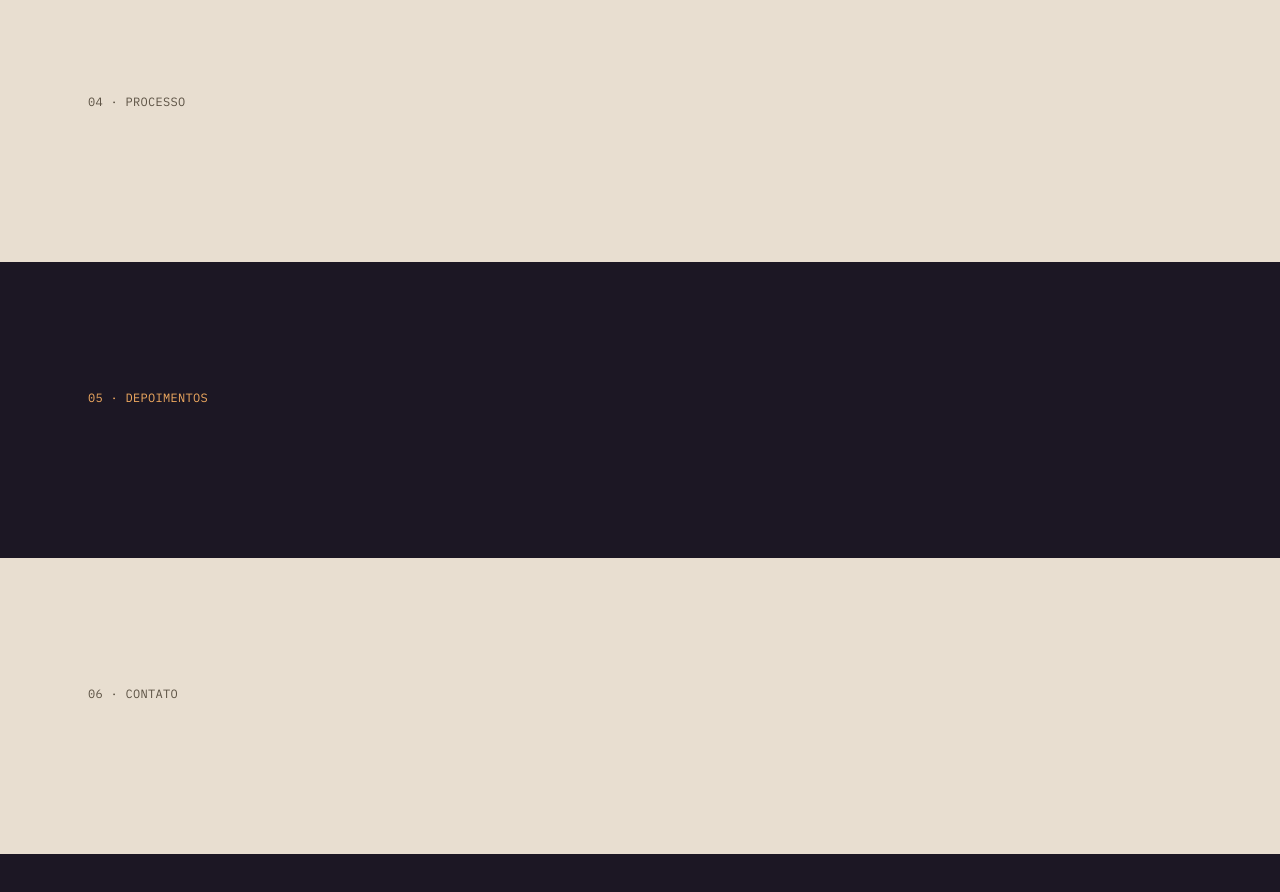
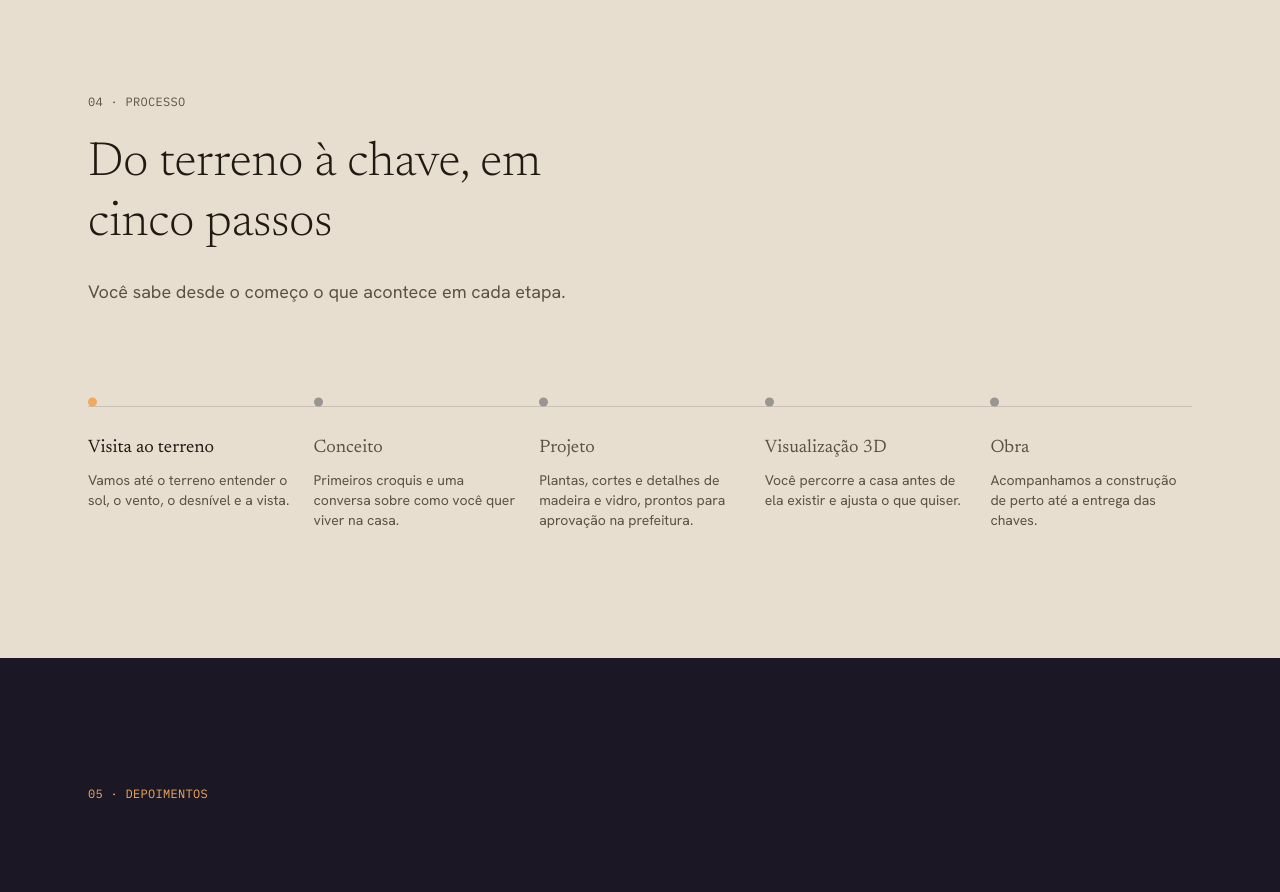
Before and after one commit to ffocuzada-tech/arquitetura-landing, a Next.js app: page / in a window 1280 px wide. Shown: the part 3920-4812 px from the top of the page. Built offline with nearby package versions, Linux system fonts and the light colour scheme.

Commit message:
feat: implementa a secao de processo com linha do tempo animada

```diff
--- a/src/components/sections/Processo.tsx
+++ b/src/components/sections/Processo.tsx
@@ -1,5 +1,132 @@
+"use client";
+
+import { useEffect, useRef } from "react";
 import Secao from "@/components/ui/Secao";
+import { gsap, ScrollTrigger } from "@/lib/gsap";
+import { useTextoSobe } from "@/hooks/useAnimacoesScroll";
+
+const etapas = [
+  {
+    titulo: "Visita ao terreno",
+    texto: "Vamos até o terreno entender o sol, o vento, o desnível e a vista.",
+  },
+  {
+    titulo: "Conceito",
+    texto: "Primeiros croquis e uma conversa sobre como você quer viver na casa.",
+  },
+  {
+    titulo: "Projeto",
+    texto:
+      "Plantas, cortes e detalhes de madeira e vidro, prontos para aprovação na prefeitura.",
+  },
+  {
+    titulo: "Visualização 3D",
+    texto: "Você percorre a casa antes de ela existir e ajusta o que quiser.",
+  },
+  {
+    titulo: "Obra",
+    texto: "Acompanhamos a construção de perto até a entrega das chaves.",
+  },
+];
 
 export default function Processo() {
-  return <Secao id="processo" fundo="linho" rotulo="04 · Processo" />;
+  const tituloRef = useRef<HTMLHeadingElement>(null);
+  const linhaBaseRef = useRef<HTMLDivElement>(null);
+  const linhaProgressoRef = useRef<HTMLDivElement>(null);
+  const pontoRefs = useRef<(HTMLDivElement | null)[]>([]);
+  const etapaTituloRefs = useRef<(HTMLHeadingElement | null)[]>([]);
+
+  useTextoSobe(tituloRef);
+
+  useEffect(() => {
+    const base = linhaBaseRef.current;
+    const linha = linhaProgressoRef.current;
+    if (!base || !linha) return;
+
+    function ativar(indice: number, ativo: boolean) {
+      const ponto = pontoRefs.current[indice];
+      const titulo = etapaTituloRefs.current[indice];
+      ponto?.classList.toggle("bg-ambar", ativo);
+      ponto?.classList.toggle("bg-pedra", !ativo);
+      titulo?.classList.toggle("text-carvao", ativo);
+      titulo?.classList.toggle("text-terra", !ativo);
+    }
+
+    const mm = gsap.matchMedia();
+
+    mm.add("(prefers-reduced-motion: no-preference)", () => {
+      gsap.set(linha, { scaleX: 0, scaleY: 0, transformOrigin: "top left" });
+      etapas.forEach((_, indice) => ativar(indice, false));
+
+      const trigger = ScrollTrigger.create({
+        trigger: base,
+        start: "top 65%",
+        end: "bottom 55%",
+        scrub: true,
+        onUpdate(self) {
+          gsap.set(linha, { scaleX: self.progress, scaleY: self.progress });
+          etapas.forEach((_, indice) => {
+            const limite = indice / etapas.length;
+            ativar(indice, self.progress >= limite);
+          });
+        },
+      });
+
+      return () => trigger.kill();
+    });
+
+    mm.add("(prefers-reduced-motion: reduce)", () => {
+      gsap.set(linha, { scaleX: 1, scaleY: 1 });
+      etapas.forEach((_, indice) => ativar(indice, true));
+    });
+
+    return () => mm.revert();
+  }, []);
+
+  return (
+    <Secao id="processo" fundo="linho" rotulo="04 · Processo">
+      <div className="max-w-xl">
+        <h2
+          ref={tituloRef}
+          className="font-titulo text-3xl font-light leading-tight text-carvao md:text-5xl"
+        >
+          Do terreno à chave, em cinco passos
+        </h2>
+        <p className="mt-6 font-texto text-base text-terra md:text-lg">
+          Você sabe desde o começo o que acontece em cada etapa.
+        </p>
+      </div>
+
+      <div className="relative mt-16 pl-8 md:mt-24 md:pl-0">
+        <div
+          ref={linhaBaseRef}
+          className="absolute left-[3px] top-1 bottom-1 w-px bg-pedra/40 md:left-0 md:right-0 md:top-1 md:bottom-auto md:h-px md:w-auto"
+        >
+          <div ref={linhaProgressoRef} className="absolute inset-0 bg-ambar" />
+        </div>
+
+        <div className="flex flex-col gap-10 md:flex-row md:gap-6">
+          {etapas.map((etapa, indice) => (
+            <div key={etapa.titulo} className="relative flex-1 md:pt-8">
+              <div
+                ref={(el) => {
+                  pontoRefs.current[indice] = el;
+                }}
+                className="absolute -left-8 top-1 h-[9px] w-[9px] -translate-y-1/2 rounded-full bg-pedra md:-left-0 md:left-0 md:top-0"
+              />
+              <h3
+                ref={(el) => {
+                  etapaTituloRefs.current[indice] = el;
+                }}
+                className="font-titulo text-lg text-terra"
+              >
+                {etapa.titulo}
+              </h3>
+              <p className="mt-2 font-texto text-sm text-terra">{etapa.texto}</p>
+            </div>
+          ))}
+        </div>
+      </div>
+    </Secao>
+  );
 }
```
